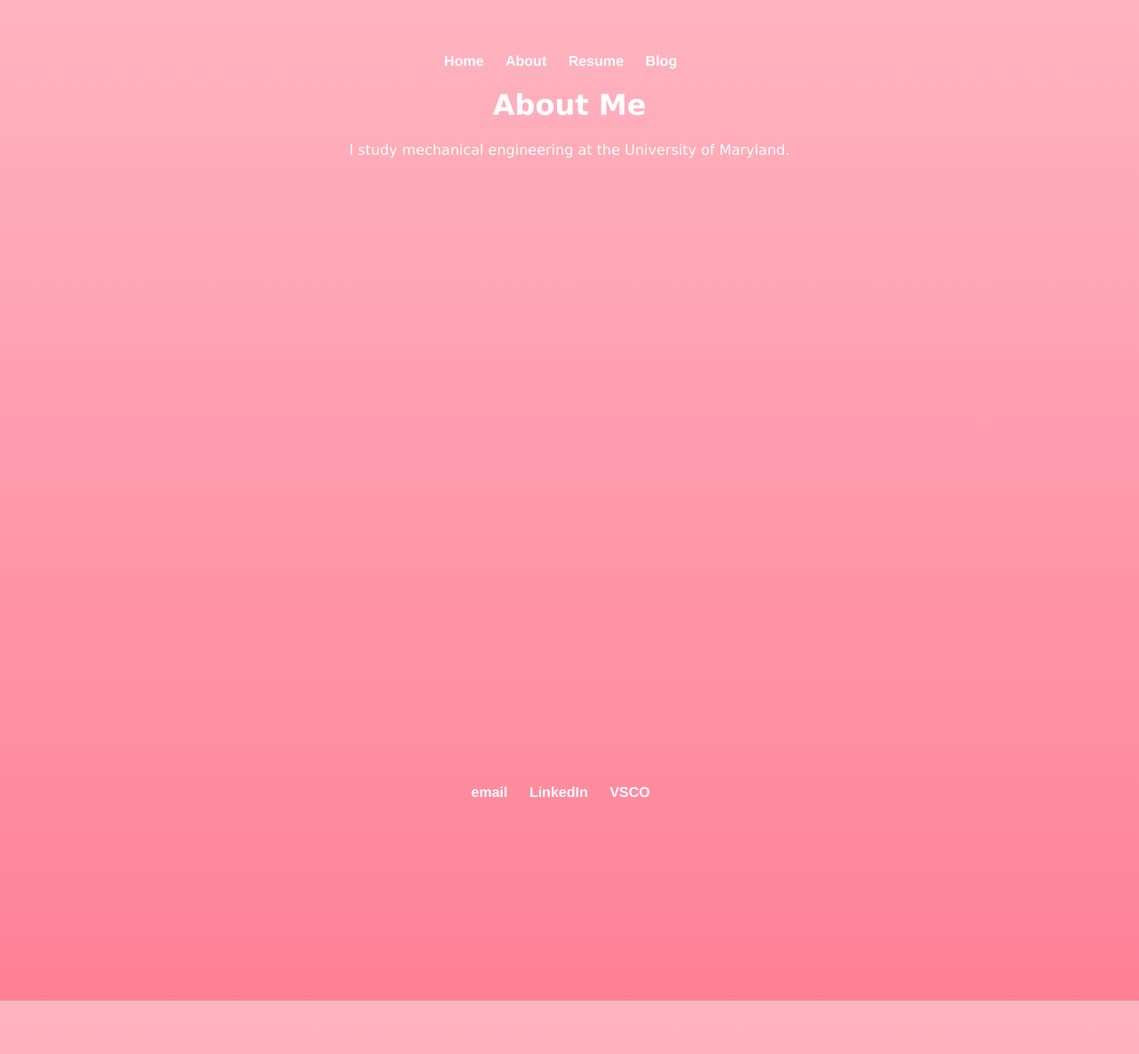
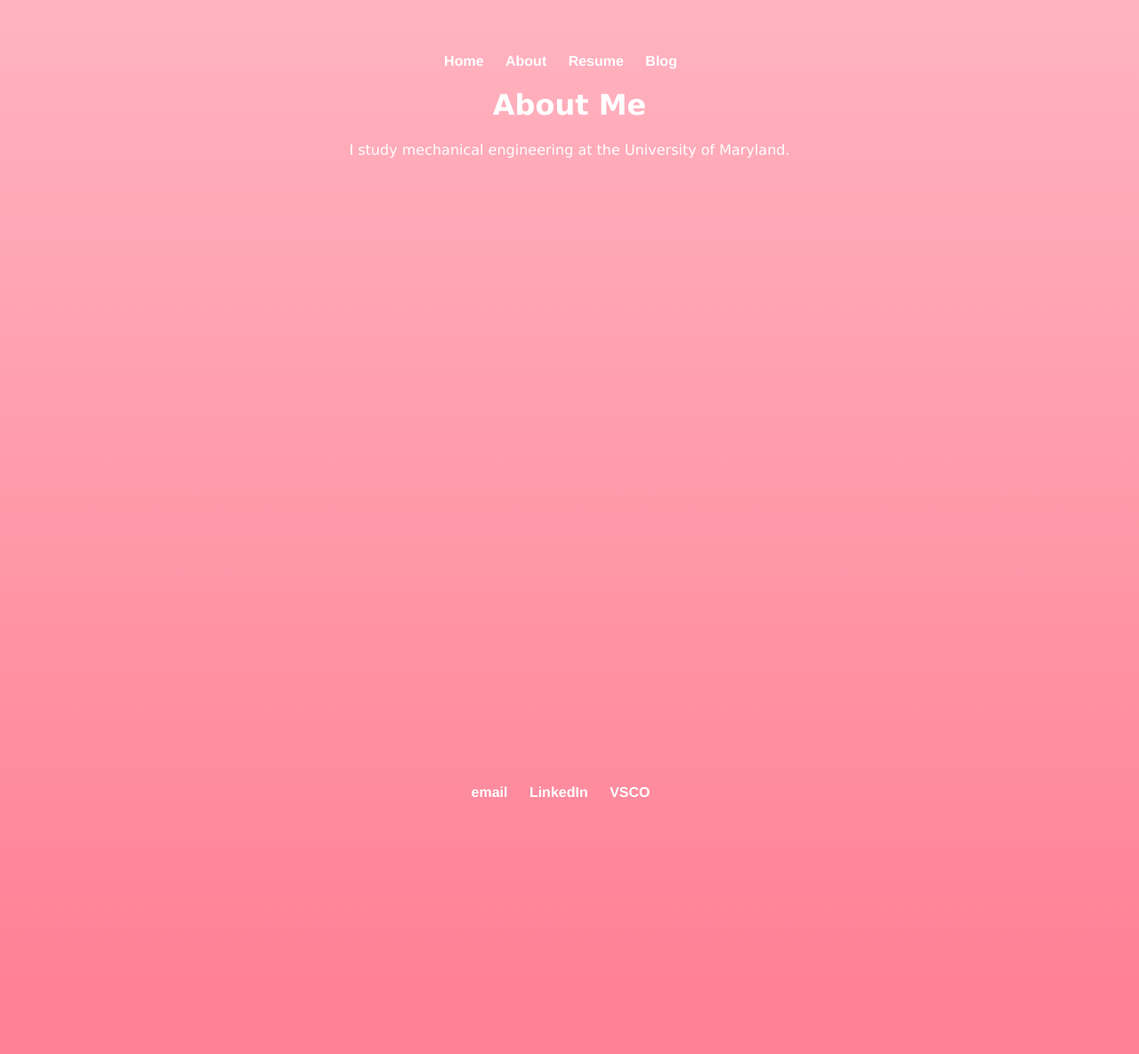
Before and after one commit to katherinekemp/katherinekemp.github.io, a Jekyll site: the page built from about/index.html, in a window 1280 px wide. Shown: the whole page at 89% size. Built offline with Jekyll 4.4.1, drawn with Linux system fonts in a browser that asks for light colours.

Commit message:
Update default.html

```diff
--- a/_layouts/default.html
+++ b/_layouts/default.html
@@ -14,8 +14,11 @@
 				text-align: center;
 			}
 			body {
+				background-color: #ff8095;
 				background-image: linear-gradient(#ffb3c0, #ff8095);
-				background-repeat: no repeat;
+				background-repeat: no-repeat;
+				height: 100%;
+				margin: 0;
 				color: white;
 				font-family: verdana;
 				text-align: center;
```
